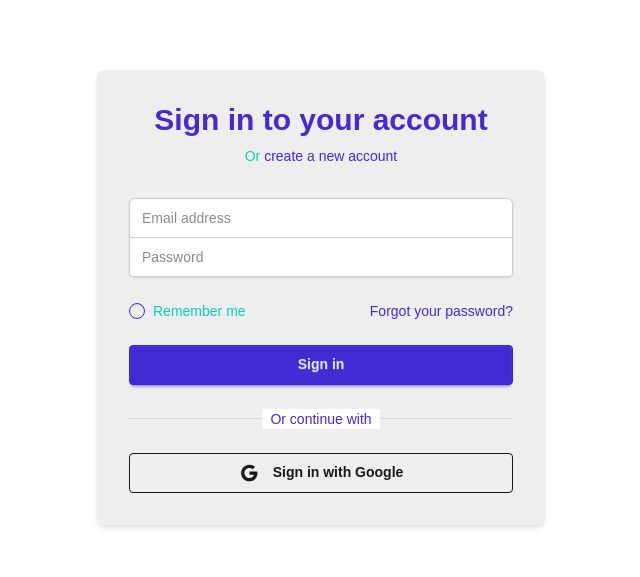
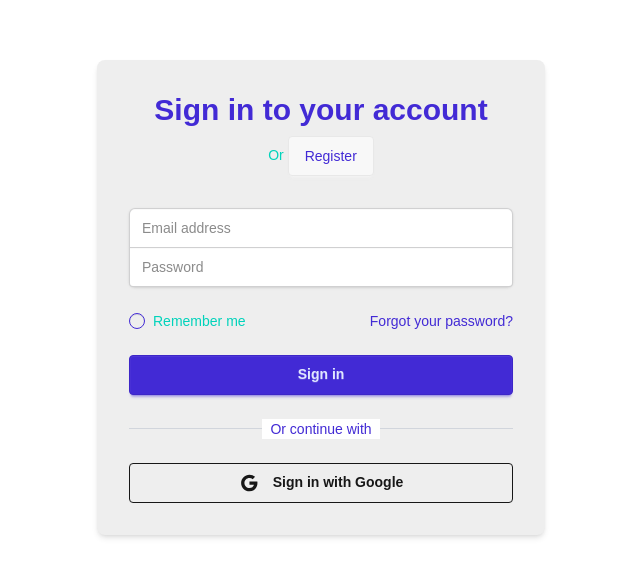
Before and after one commit to Homele33/Taskinator, a Next.js app in the folder frontend/: page /login in a window 1280 px wide. Shown: the part 103-680 px from the top of the page, without its empty margins (319-959 px from the left). Built offline with nearby package versions, Linux system fonts and the light colour scheme; no server answers.

Commit message:
minor UI fixes

```diff
--- a/frontend/components/taskCard.tsx
+++ b/frontend/components/taskCard.tsx
@@ -150,7 +150,7 @@ export const TaskCard: React.FC<TaskCardProps> = ({
                 </button>
               )}
               <h2 className={`${"text-xl"} font-bold  text-primary`} data-testid={`task-title-${task.id}`}>
-                {task.title}
+                {task.title.substring(0, 100)}
               </h2>
             </div>
             <div className="flex gap-2">
--- a/frontend/pages/login/index.tsx
+++ b/frontend/pages/login/index.tsx
@@ -61,9 +61,11 @@ const LoginPage: React.FC = () => {
           <h2 className="text-3xl font-extrabold text-primary">Sign in to your account</h2>
           <p className="mt-2 text-sm text-accent">
             Or{' '}
-            <Link href="/register" className="font-medium text-primary hover:text-primary-focus">
-              create a new account
-            </Link>
+            <button className='btn'>
+              <Link href="/register" className="font-medium text-primary hover:text-primary-focus">
+                Register
+              </Link>
+            </button>
           </p>
         </div>
 
```
